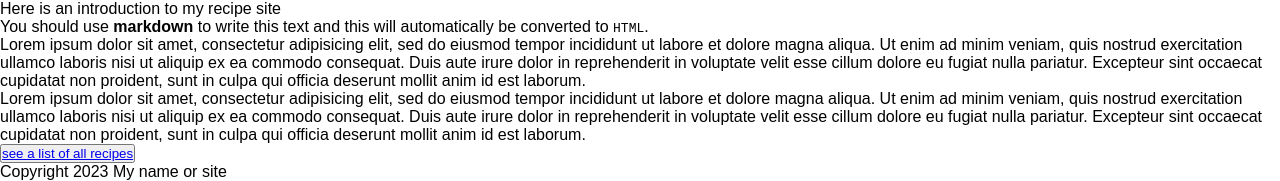
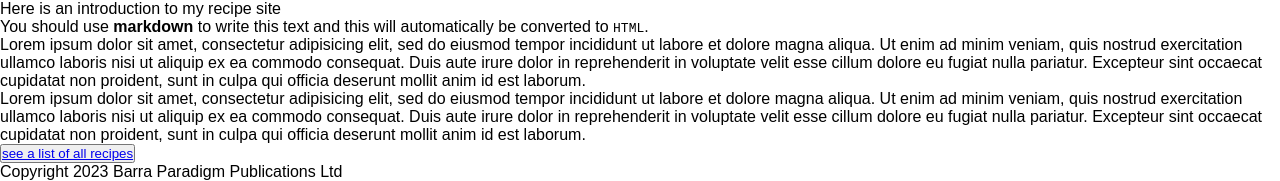
Before and after one commit to thomasgodfrey48/instantcrush, a Jekyll site: the page built from home/index.md, in a window 1280 px wide. Shown: the part 1941-2122 px from the top of the page. Built offline with Jekyll 4.4.1, drawn with Linux system fonts in a browser that asks for light colours; some of the changed lines change nothing that is shown.

Commit message:
Update _config.yml

```diff
--- a/_config.yml
+++ b/_config.yml
@@ -1,7 +1,7 @@
 
 # SITE CONFIGURATION
-url: "https://yoursite.netlify.app"   #change this to yours
-repository: yourusername/yourrepository
+url: "https://dishesthatwouldkillme.netlify.app/"   #change this to yours
+repository: thomasgodfrey48/instantcrush
 title: Your recipe collection
 recipemenu: false # you can change to true and a menu of all recipes will appear
 editbutton: false # you can navigate to edit your site by going to https://yoursite.netlify.app/admin
@@ -12,7 +12,7 @@
 
 # change the following to your name or site name
 footer_text:
-  "Copyright 2023 My name or site"
+  "Copyright 2023 Barra Paradigm Publications Ltd"
 
 # DO NOT EDIT BELOW THIS LINE
 
```
